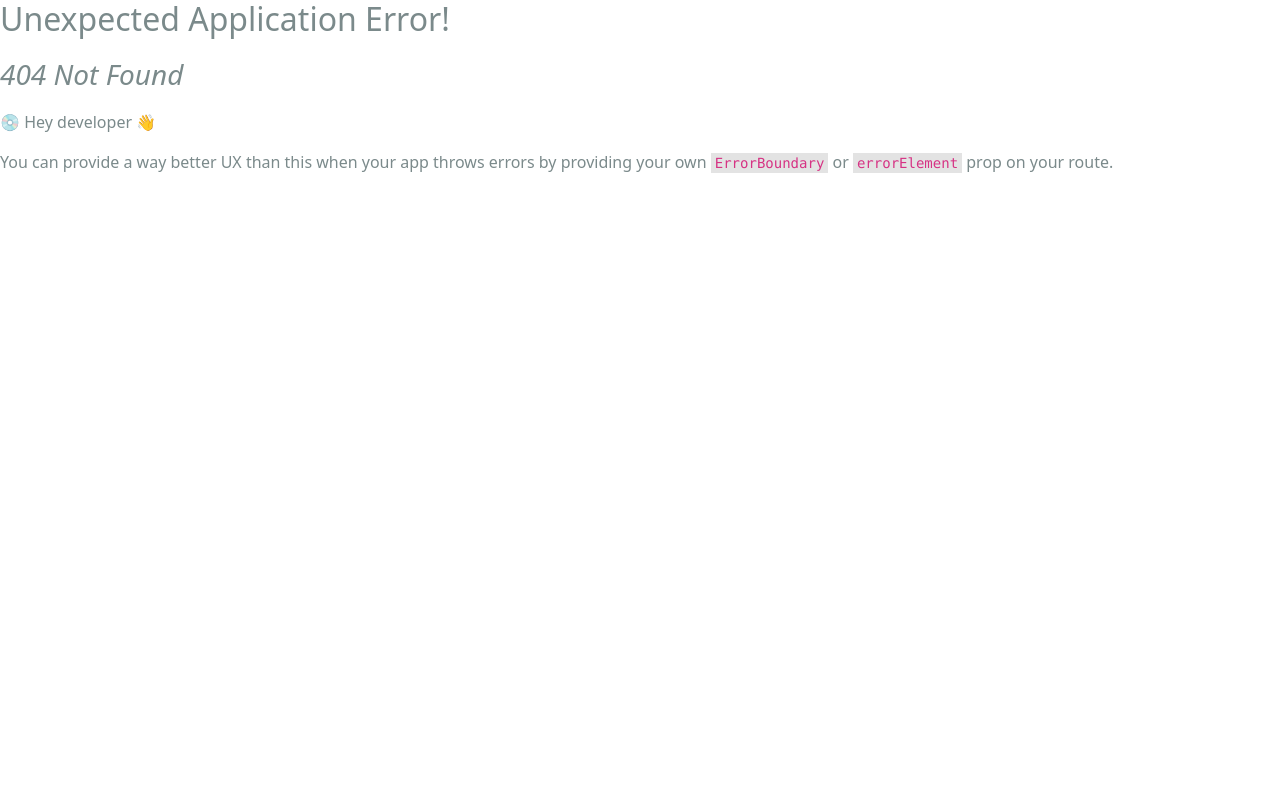
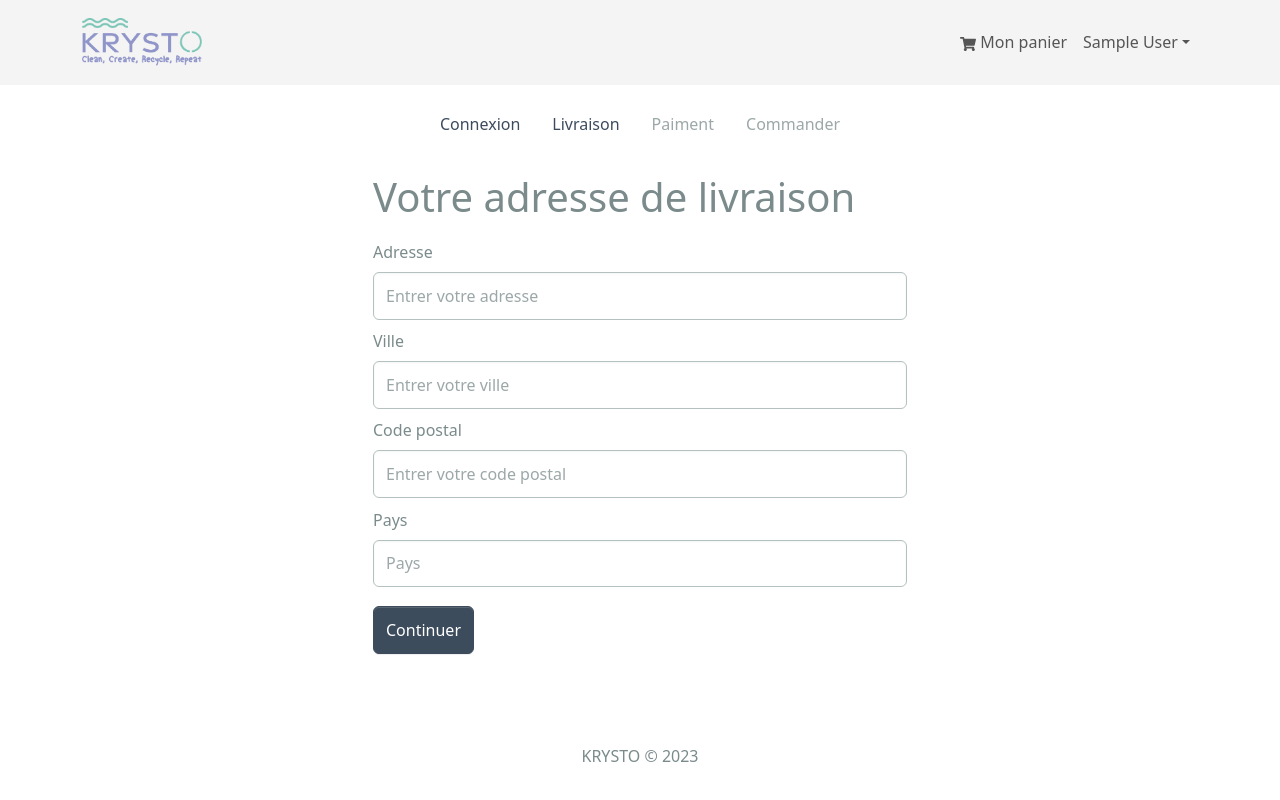
Before and after one commit to KRYSTO-NC/krysto-shop, a React (Create React App) app in the folder frontend/: page /shipping in a window 1280 px wide. Before the commit this address had no page. Shown: the top 800 px of the page. Built offline with nearby package versions, Linux system fonts and the light colour scheme; sample sign-in values are in the browser's storage.

Commit message:
checkout process

```diff
--- /dev/null
+++ b/frontend/src/components/CheckoutStep.jsx
@@ -0,0 +1,47 @@
+import { Nav } from "react-bootstrap"
+import { LinkContainer } from "react-router-bootstrap"
+
+const CheckoutStep = ({step1, step2, step3, step4}) => {
+  return (
+    <Nav className="justify-content-center mb-4">
+        <Nav.Item>
+            {step1 ? (
+                <LinkContainer to="/login">
+                    <Nav.Link>Connexion</Nav.Link>
+                </LinkContainer>
+            ) : (
+                <Nav.Link disabled>Connexion</Nav.Link>
+            )}
+        </Nav.Item>
+        <Nav.Item>
+            {step2 ? (
+                <LinkContainer to="/shipping">
+                    <Nav.Link>Livraison</Nav.Link>
+                </LinkContainer>
+            ) : (
+                <Nav.Link disabled>Livraison</Nav.Link>
+            )}
+        </Nav.Item>
+        <Nav.Item>
+            {step3 ? (
+                <LinkContainer to="/payment">
+                    <Nav.Link>Paiment</Nav.Link>
+                </LinkContainer>
+            ) : (
+                <Nav.Link disabled>Paiment</Nav.Link>
+            )}
+        </Nav.Item>
+        <Nav.Item>
+            {step4 ? (
+                <LinkContainer to="/placeorder">
+                    <Nav.Link>Commander</Nav.Link>
+                </LinkContainer>
+            ) : (
+                <Nav.Link disabled>Commander</Nav.Link>
+            )}
+        </Nav.Item>
+    </Nav>
+  )
+}
+
+export default CheckoutStep
--- /dev/null
+++ b/frontend/src/components/PrivateRoute.jsx
@@ -0,0 +1,11 @@
+import { Outlet, Navigate } from "react-router-dom";
+import { useSelector } from "react-redux";
+
+const PrivateRoute = () => {
+
+    const { userInfo } = useSelector((state) => state.auth);
+
+  return userInfo ? <Outlet /> : <Navigate to="/login" replace />;
+};
+
+export default PrivateRoute;
--- a/frontend/src/index.js
+++ b/frontend/src/index.js
@@ -11,11 +11,14 @@ import store from './store'
 import './assets/styles/bootstrap.custom.css'
 import './assets/styles/index.css'
 import App from './App'
+import PrivateRoute from './components/PrivateRoute'
 import HomeScreen from './screens/HomeScreen'
 import ProductScreen from './screens/ProductScreen'
 import CartScreen from './screens/CartScreen'
 import LoginScreen from './screens/LoginScreen'
 import RegisterScreen from './screens/RegisterScreen'
+import ShippingScreen from './screens/ShippingScreen'
+import PaymentScreen from './screens/PaymentScreen'
 
 const router = createBrowserRouter(
   createRoutesFromElements(
@@ -25,6 +28,11 @@ const router = createBrowserRouter(
       <Route path="/cart" element={<CartScreen />}></Route>
       <Route path="/login" element={<LoginScreen />}></Route>
       <Route path="/register" element={<RegisterScreen />}></Route>
+      <Route path="" element={<PrivateRoute />}>
+
+      <Route path="/shipping" element={<ShippingScreen />}></Route>
+      <Route path="/payment" element={<PaymentScreen />}></Route>
+      </Route>
     </Route>,
   ),
 )
--- /dev/null
+++ b/frontend/src/screens/PaymentScreen.jsx
@@ -0,0 +1,53 @@
+import { useState , useEffect } from "react"
+import { useDispatch, useSelector } from "react-redux"
+import { useNavigate } from "react-router-dom"
+import { Form, Button, Col } from "react-bootstrap"
+import FormContainer from "../components/FormContainer"
+import CheckoutStep from "../components/CheckoutStep"
+import { savePaymentMethod } from "../slices/cartSlice"
+
+const PaymentScreen = () => {
+    const [paymentMethod, setPaymentMethod] = useState("PayPal")
+    const dispatch = useDispatch()
+    const navigate = useNavigate()
+    const cart = useSelector((state) => state.cart)
+    const { shippingAddress } = cart
+
+useEffect(() => {
+    if(!shippingAddress) {
+        navigate("/shipping")
+    }
+}, [shippingAddress, navigate])
+
+
+const submitHandler = (e) => {
+    e.preventDefault()
+    dispatch(savePaymentMethod(paymentMethod))
+    navigate("/placeorder")
+}
+
+  return (
+   <FormContainer>
+    <CheckoutStep step1 step2 step3 />
+        <Form onSubmit={submitHandler}>
+            <Form.Group>
+                <Form.Label as="legend">Selectionner un mode de paiement</Form.Label>
+                <Col>
+                    <Form.Check
+                    type="radio"
+                    className="my-2"
+                    label="PayPal ou Carte de credit"
+                    id="PayPal"
+                    name="paymentMethod"
+                    value="PayPal"
+                    checked
+                    onChange={(e) => setPaymentMethod(e.target.value)}></Form.Check>
+                </Col>
+            </Form.Group>
+            <Button type="submit" variant="primary" className="mt-2">Continuer</Button>
+        </Form>
+   </FormContainer>
+  )
+}
+
+export default PaymentScreen
--- /dev/null
+++ b/frontend/src/screens/ShippingScreen.jsx
@@ -0,0 +1,77 @@
+import { useState } from "react";
+import { Form, Button } from "react-bootstrap";
+import { useDispatch, useSelector } from "react-redux";
+import { useNavigate } from "react-router-dom";
+import FormContainer from "../components/FormContainer";
+import { saveShippingAddress } from "../slices/cartSlice";
+import CheckoutStep from "../components/CheckoutStep";
+
+const ShippingScreen = () => {
+
+    const cart = useSelector((state) => state.cart);
+  const { shippingAddress } = cart;
+  const [address, setAddress] = useState( shippingAddress?.address || "");
+  const [city, setCity] = useState(shippingAddress?.city || "");
+  const [postalCode, setPostalCode] = useState(shippingAddress?.postalCode || "");
+  const [country, setCountry] = useState(shippingAddress?.country || "");
+
+  const dispatch = useDispatch();
+  const navigate = useNavigate();
+
+
+  const submitHandler = (e) => {
+    e.preventDefault();
+    dispatch(saveShippingAddress({ address, city, postalCode, country }));
+    navigate("/payment");
+  };
+  return (
+    <FormContainer>
+        <CheckoutStep step1 step2 />
+      <h1>Votre adresse de livraison</h1>
+      <Form onSubmit={submitHandler}>
+        <Form.Group className="my-2" controlId="address">
+          <Form.Label>Adresse</Form.Label>
+          <Form.Control
+            type="text"
+            placeholder="Entrer votre adresse"
+            value={address}
+            onChange={(e) => setAddress(e.target.value)}
+          ></Form.Control>
+        </Form.Group>
+        <Form.Group className="my-2" controlId="city">
+          <Form.Label>Ville</Form.Label>
+          <Form.Control
+            type="text"
+            placeholder="Entrer votre ville"
+            value={city}
+            onChange={(e) => setCity(e.target.value)}
+          ></Form.Control>
+        </Form.Group>
+        <Form.Group className="my-2" controlId="postalCode">
+          <Form.Label>Code postal</Form.Label>
+          <Form.Control
+            type="text"
+            placeholder="Entrer votre code postal"
+            value={postalCode}
+            onChange={(e) => setPostalCode(e.target.value)}
+          ></Form.Control>
+        </Form.Group>
+        <Form.Group className="my-2" controlId="country">
+          <Form.Label>Pays</Form.Label>
+          <Form.Control
+            type="text"
+            placeholder="Pays"
+            value={country}
+            onChange={(e) => setCountry(e.target.value)}
+          ></Form.Control>
+        </Form.Group>
+
+        <Button type="submit" variant="primary" className="mt-2">
+          Continuer
+        </Button>
+      </Form>
+    </FormContainer>
+  );
+};
+
+export default ShippingScreen;
--- a/frontend/src/slices/cartSlice.js
+++ b/frontend/src/slices/cartSlice.js
@@ -3,7 +3,7 @@ import { updatedCart } from "../utils/cartUtils";
 
 const initialState = localStorage.getItem("cart")
   ? JSON.parse(localStorage.getItem("cart"))
-  : { cartItems: [] };
+  : { cartItems: [] , shippingAddress: {}, paymentMethod: 'PayPal' };
 
 const cardSlice = createSlice({
   name: "cart",
@@ -28,9 +28,18 @@ const cardSlice = createSlice({
       state.cartItems = state.cartItems.filter((x) => x._id !== action.payload);
       return updatedCart(state);
     },
+
+    saveShippingAddress: (state, action) => {
+      state.shippingAddress = action.payload;
+      return updatedCart(state);
+    },
+    savePaymentMethod: (state, action) => {
+      state.paymentMethod = action.payload;
+      return updatedCart(state);
+    }
   },
 });
 
-export const { addToCart, removeFromCart } = cardSlice.actions;
+export const { addToCart, removeFromCart , saveShippingAddress , savePaymentMethod} = cardSlice.actions;
 
 export default cardSlice.reducer;
```
